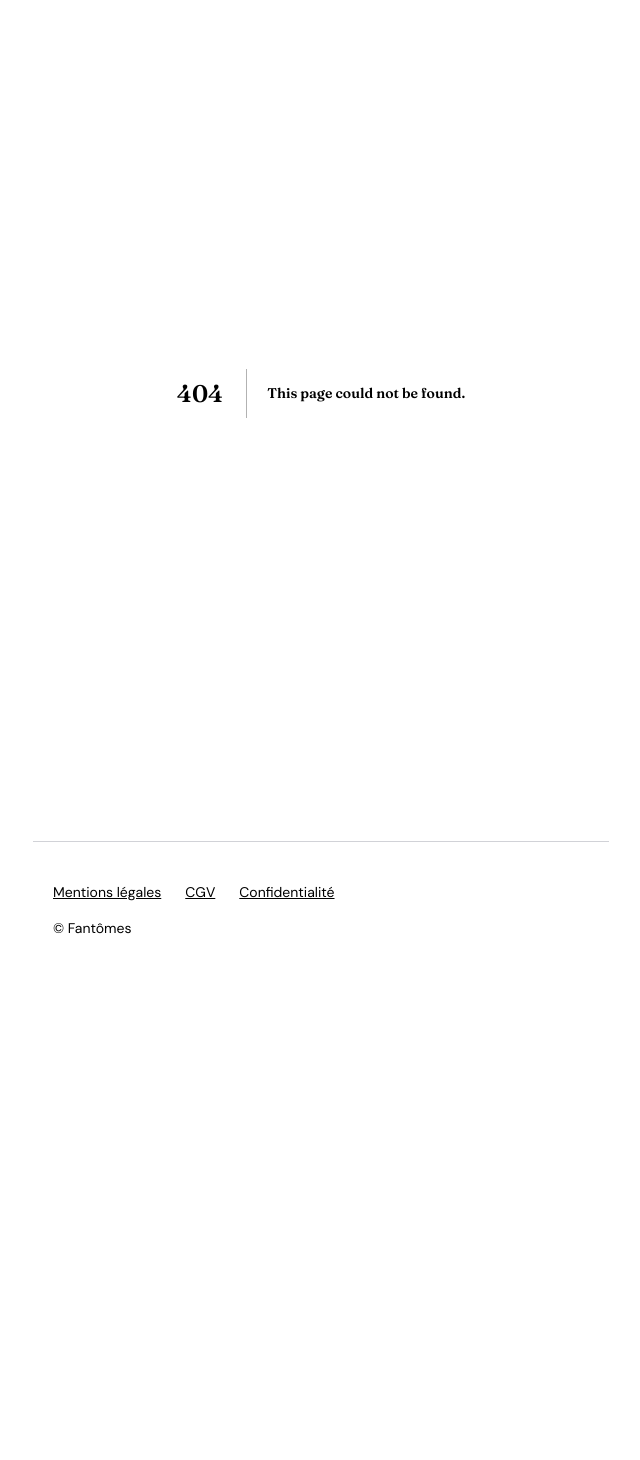
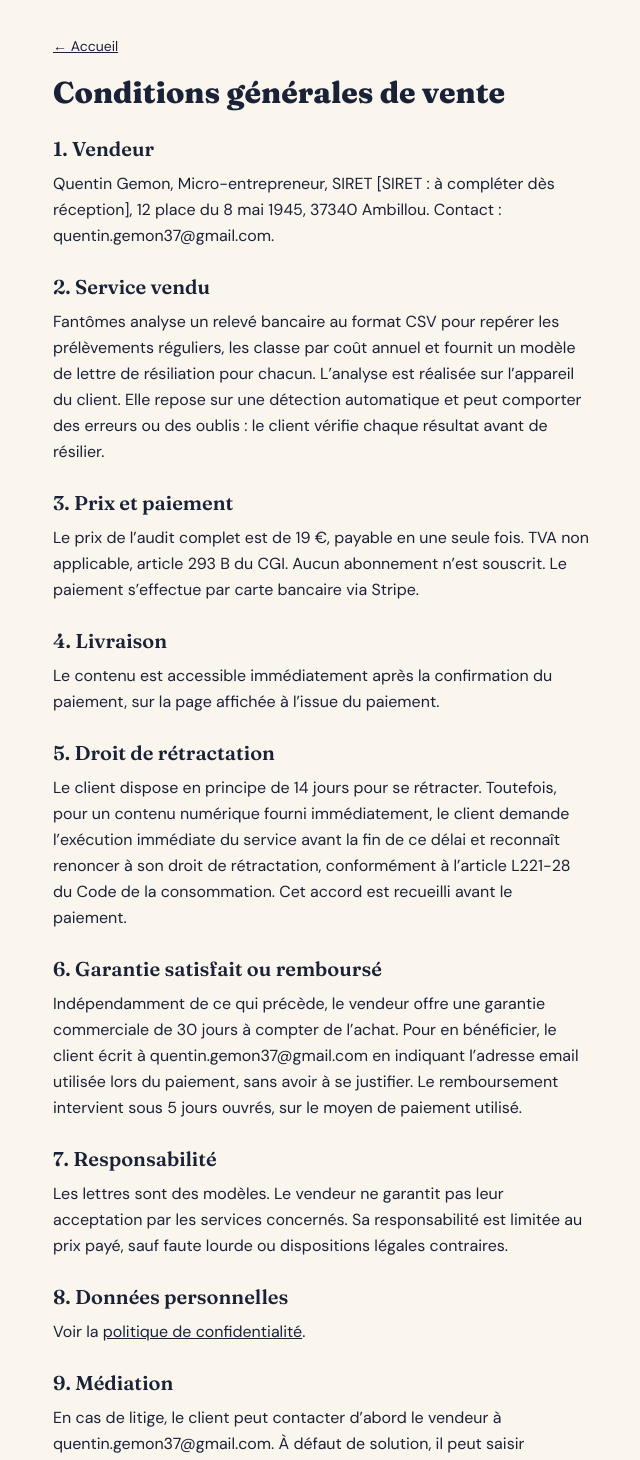
Before and after one commit to quentingemon37-lgtm/Fantomes, a Next.js app: page /cgv in a window 1280 px wide. Before the commit this address had no page. Shown: the part 7-1467 px from the top of the page, without its empty margins (319-959 px from the left). Before the commit the page ends 977 px from the top, so only its background shows below. Built offline with nearby package versions, Linux system fonts and the light colour scheme.

Commit message:
Create page.tsx

```diff
--- /dev/null
+++ b/app/cgv/page.tsx
@@ -0,0 +1,93 @@
+import { ENTREPRISE as E } from "@/lib/entreprise";
+
+export const metadata = { title: "Conditions générales de vente · Fantômes" };
+
+export default function Page() {
+  return (
+    <main className="mx-auto max-w-xl px-5 py-10 leading-relaxed">
+      <a href="/" className="text-sm underline">
+        ← Accueil
+      </a>
+      <h1 className="mt-4 text-3xl font-extrabold">
+        Conditions générales de vente
+      </h1>
+
+      <h2 className="mt-6 text-xl font-semibold">1. Vendeur</h2>
+      <p className="mt-2">
+        {E.NOM}, {E.STATUT}, SIRET {E.SIRET}, {E.ADRESSE}. Contact : {E.EMAIL}.
+      </p>
+
+      <h2 className="mt-6 text-xl font-semibold">2. Service vendu</h2>
+      <p className="mt-2">
+        Fantômes analyse un relevé bancaire au format CSV pour repérer les
+        prélèvements réguliers, les classe par coût annuel et fournit un modèle
+        de lettre de résiliation pour chacun. L’analyse est réalisée sur
+        l’appareil du client. Elle repose sur une détection automatique et peut
+        comporter des erreurs ou des oublis : le client vérifie chaque résultat
+        avant de résilier.
+      </p>
+
+      <h2 className="mt-6 text-xl font-semibold">3. Prix et paiement</h2>
+      <p className="mt-2">
+        Le prix de l’audit complet est de 19 €, payable en une seule fois.{" "}
+        {E.TVA}. Aucun abonnement n’est souscrit. Le paiement s’effectue par
+        carte bancaire via Stripe.
+      </p>
+
+      <h2 className="mt-6 text-xl font-semibold">4. Livraison</h2>
+      <p className="mt-2">
+        Le contenu est accessible immédiatement après la confirmation du
+        paiement, sur la page affichée à l’issue du paiement.
+      </p>
+
+      <h2 className="mt-6 text-xl font-semibold">5. Droit de rétractation</h2>
+      <p className="mt-2">
+        Le client dispose en principe de 14 jours pour se rétracter.
+        Toutefois, pour un contenu numérique fourni immédiatement, le client
+        demande l’exécution immédiate du service avant la fin de ce délai et
+        reconnaît renoncer à son droit de rétractation, conformément à
+        l’article L221-28 du Code de la consommation. Cet accord est recueilli
+        avant le paiement.
+      </p>
+
+      <h2 className="mt-6 text-xl font-semibold">
+        6. Garantie satisfait ou remboursé
+      </h2>
+      <p className="mt-2">
+        Indépendamment de ce qui précède, le vendeur offre une garantie
+        commerciale de 30 jours à compter de l’achat. Pour en bénéficier, le
+        client écrit à {E.EMAIL} en indiquant l’adresse email utilisée lors du
+        paiement, sans avoir à se justifier. Le remboursement intervient sous 5
+        jours ouvrés, sur le moyen de paiement utilisé.
+      </p>
+
+      <h2 className="mt-6 text-xl font-semibold">7. Responsabilité</h2>
+      <p className="mt-2">
+        Les lettres sont des modèles. Le vendeur ne garantit pas leur
+        acceptation par les services concernés. Sa responsabilité est limitée
+        au prix payé, sauf faute lourde ou dispositions légales contraires.
+      </p>
+
+      <h2 className="mt-6 text-xl font-semibold">8. Données personnelles</h2>
+      <p className="mt-2">
+        Voir la{" "}
+        <a href="/confidentialite" className="underline">
+          politique de confidentialité
+        </a>
+        .
+      </p>
+
+      <h2 className="mt-6 text-xl font-semibold">9. Médiation</h2>
+      <p className="mt-2">
+        En cas de litige, le client peut contacter d’abord le vendeur à{" "}
+        {E.EMAIL}. À défaut de solution, il peut saisir gratuitement le
+        médiateur de la consommation : {E.MEDIATEUR}.
+      </p>
+
+      <h2 className="mt-6 text-xl font-semibold">10. Droit applicable</h2>
+      <p className="mt-2">
+        Les présentes conditions sont soumises au droit français.
+      </p>
+    </main>
+  );
+}
```
